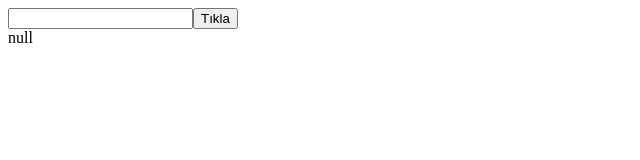
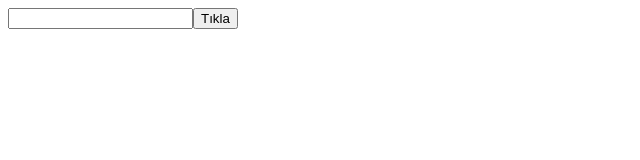
Before and after one commit to oku-20227170051/React---Bootcamp, a React (Vite) app: page / in a window 1280 px wide. Shown: the top 160 px of the page, without its empty margins (0-640 px from the left). Built offline with nearby package versions, Linux system fonts and the light colour scheme.

Commit message:
map kavramı

```diff
--- a/src/App.jsx
+++ b/src/App.jsx
@@ -6,7 +6,7 @@ import Text from "./components/Text";     //text bileşeni içe ekledik böylece
 function App() {
 
 const [name, setName] = useState("null")
-const [data, setData] = useState("null")
+const [data, setData] = useState([])
 
 console.log(name, "name")
 
@@ -15,14 +15,19 @@ const targetFunc = (e) => {
   setName(e.target.value)
 }
 const clickFunc = () => {
-setData(name)
+setData(prev => ([...prev, name]))
 }
+console.log(data, "data")
   return (
     <>
    <input type="text" onChange={targetFunc} />
    <button onClick={clickFunc}>Tıkla</button>
    <div>
-   {data}
+  {
+  data.map((dt,i) =>
+    <div key={i}>{dt}</div>
+  )
+   }
    </div>
     </>
   )
```
